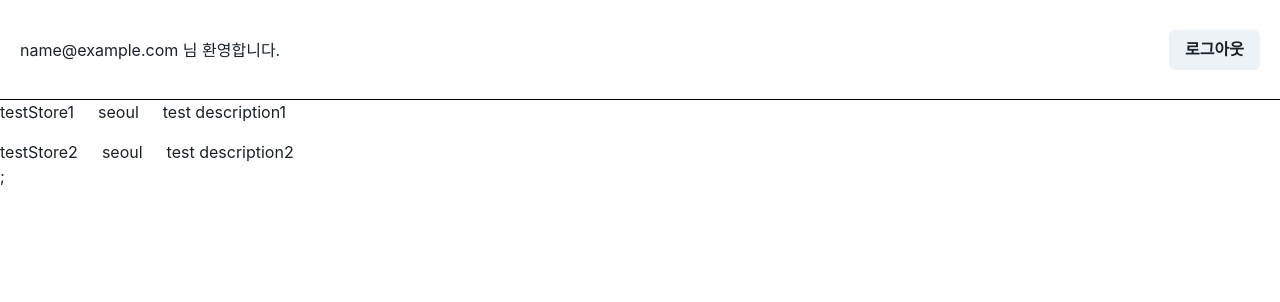
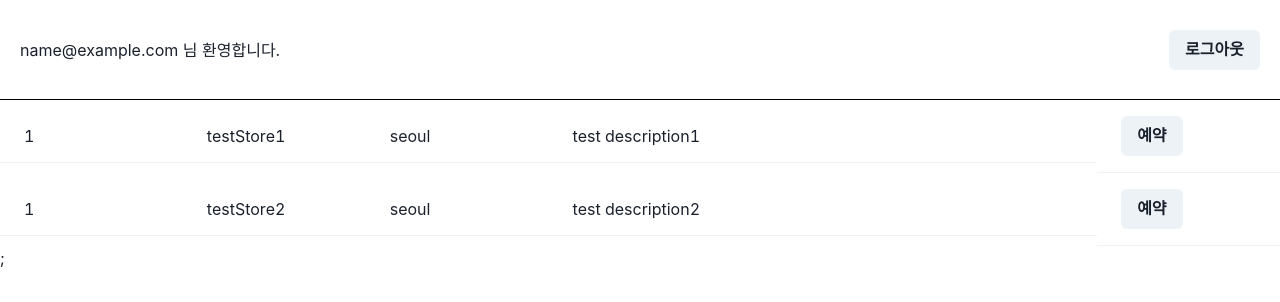
Before and after one commit to Reservation23/Front, a React (Create React App) app: page /signin in a window 1280 px wide. Both pictures are taken after typing "name@example.com", "Sample123" into the empty fields and a click on the button "로그인". Shown: the top 302 px of the page. Built offline with nearby package versions, Linux system fonts and the light colour scheme.

Commit message:
feat : Reservation, ReservationList Table Component로 변경

```diff
--- a/src/components/molecules/Reservation.tsx
+++ b/src/components/molecules/Reservation.tsx
@@ -2,17 +2,28 @@ import React from 'react';
 
 import { ReservationItemProps } from '../../store/_reducer/reservation';
 
-import { Box, BoxProps } from '@chakra-ui/react';
+import { BoxProps, Tr, Td } from '@chakra-ui/react';
+
+import CustomButton from '../atoms/Button';
 
 const ReservationItem: React.FC<
   ReservationItemProps & { style?: BoxProps }
 > = ({ description, location, memberId, name, storeId, style }) => {
   return (
-    <Box {...style}>
-      <div>{name}</div>
-      <div>{location}</div>
-      <div>{description}</div>
-    </Box>
+    <Tr
+      display={'grid'}
+      gridTemplateColumns={'1fr 1fr 1fr 3fr 1fr'}
+      alignItems={'center'}
+      {...style}
+    >
+      <Td>1</Td>
+      <Td>{name}</Td>
+      <Td>{location}</Td>
+      <Td>{description}</Td>
+      <Td>
+        <CustomButton>예약</CustomButton>
+      </Td>
+    </Tr>
   );
 };
 
--- a/src/components/organisms/ReservationList.tsx
+++ b/src/components/organisms/ReservationList.tsx
@@ -4,13 +4,12 @@ import { useAppSelector, useAppThunkDispatch } from '../../store';
 
 import { getReservation } from '../../store/_reducer/reservation';
 
-import { Box, BoxProps } from '@chakra-ui/react';
+import { Table, TableProps } from '@chakra-ui/react';
 
 import ReservationItem from '../molecules/Reservation';
 
 interface Props {
-  ListStyle?: BoxProps;
-  ItemStyle?: BoxProps;
+  ListStyle?: TableProps;
 }
 
 const ReservationList = (props: Props) => {
@@ -22,18 +21,12 @@ const ReservationList = (props: Props) => {
     dispatch(getReservation());
   }, []);
 
-  console.log(data);
-
   return (
-    <Box {...props.ListStyle}>
+    <Table display={'flex'} flexDirection={'column'} {...props.ListStyle}>
       {data?.data.map((item) => (
-        <ReservationItem
-          key={item?.storeId}
-          style={props.ItemStyle}
-          {...item}
-        />
+        <ReservationItem key={item?.storeId} {...item} />
       ))}
-    </Box>
+    </Table>
   );
 };
 
--- a/src/components/templeit/mainTemplate.tsx
+++ b/src/components/templeit/mainTemplate.tsx
@@ -14,7 +14,7 @@ const MainTemplate: React.FC<Props> = ({ ListStyle, ItemStyle }) => {
   return (
     <>
       <Header />
-      <ReservationList ListStyle={ListStyle} ItemStyle={ItemStyle} />;
+      <ReservationList ListStyle={ListStyle} />;
     </>
   );
 };
--- a/src/pages/index.tsx
+++ b/src/pages/index.tsx
@@ -7,12 +7,7 @@ import MainTemplate from '../components/templeit/mainTemplate';
 const Index = () => {
   useAuth(true);
 
-  return (
-    <MainTemplate
-      ListStyle={{ display: 'flex', flexDirection: 'column', gap: '1rem' }}
-      ItemStyle={{ display: 'flex', gap: 6 }}
-    />
-  );
+  return <MainTemplate />;
 };
 
 export default Index;
```
